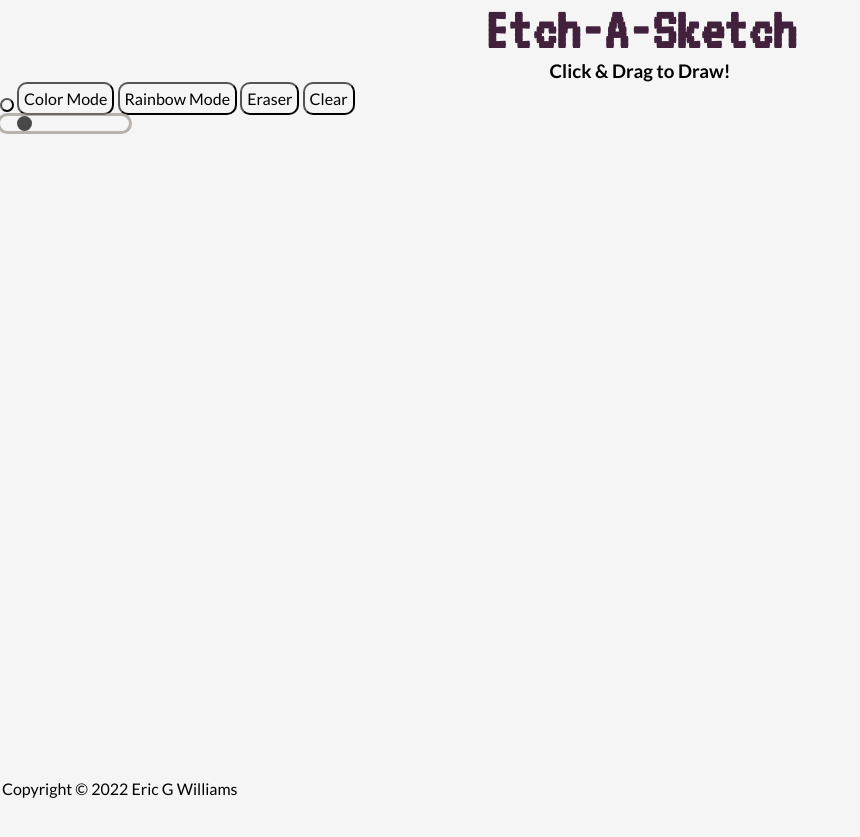
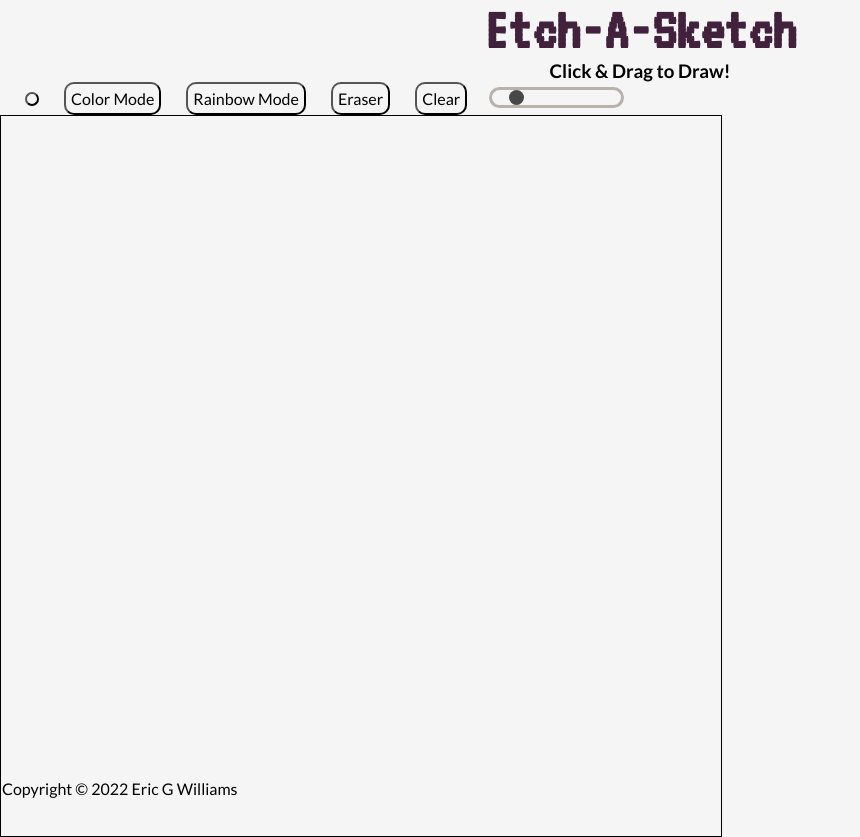
Before and after one commit to ericgwilliams94/top-etch-a-sketch, a plain HTML site: page index.html in a window 1280 px wide. Shown: the whole page, without its empty margins (0-860 px from the left). Before the commit the page ends 800 px from the top, so only its background shows below. Drawn offline with Linux system fonts and the light colour scheme.

Commit message:
fixing html, css

```diff
--- a/index.html
+++ b/index.html
@@ -23,11 +23,6 @@
 
         <div class="container">
 
-
-            <div class="grid right">
-
-            </div>
-
             <div class="selections left">
                 <div class="color">
 
@@ -37,19 +32,19 @@
                     <div></div>
                 </button>
                 <!-- color mode -->
-                <button class="selectionBtn" id="colorMode">
+                <button class="selectionBtn mode" id="colorMode">
                     <div>Color Mode</div>
                 </button>
                 <!-- rainbow mode -->
-                <button class="selectionBtn" id="rainbowMode">
+                <button class="selectionBtn mode" id="rainbowMode">
                     <div>Rainbow Mode</div>
                 </button>
                 <!-- eraser button -->
-                <button class="selectionBtn" id="eraserBtn">
+                <button class="selectionBtn mode" id="eraserBtn">
                     <div>Eraser</div>
                 </button>
                 <!-- clear button-->
-                <button class="selectionBtn" id="clearBtn">
+                <button class="selectionBtn mode" id="clearBtn">
                     <div>Clear</div>
                 </button>
                 <!-- grid size slider -->
@@ -58,6 +53,11 @@
                 </div>
 
             </div>
+
+            <div class="grid right">
+
+            </div>
+
 
             <div class="footer">
                 <footer>
--- a/styles.css
+++ b/styles.css
@@ -5,7 +5,7 @@
     --black: #000;
 }
 
-
+/* GENERAL STYLING */
 * {
     background-color: var(--grey);
     font-family: 'Lato', sans-serif;
@@ -13,12 +13,18 @@
     padding: 0;
 }
 
+/* TAG STYLING*/
 h1 {
     color: var(--darkpurple);
     font-family: 'VT323', monospace;
     font-size: 60px;
 }
 
+button {
+    cursor: pointer;
+}
+
+/* TITLE DIV SECTION */
 .title {
     display: flex;
     flex-direction: column;
@@ -27,8 +33,10 @@ h1 {
 }
 
 /* SELECTIONS DIV SECTION */
-button {
-    cursor: pointer;
+.left, .right {
+    align-items: center;
+    display: flex;
+    gap: 25px;
 }
 
 /* selection button styling */
@@ -36,6 +44,10 @@ button {
     border-radius: 10px;
     font-size: 16px;
     padding: 5px;
+}
+
+.selectionBtn:hover {
+    transform: scale(1.1);
 }
 
 
@@ -76,6 +88,13 @@ button {
     cursor: pointer; /* Cursor on hover */
   }
 
+/* GRID DIV SECTION */
+.grid {
+    border: solid 1px black;
+    height: 720px;
+    width: 720px;
+}
+
 /* FOOTER */
 .footer {
     bottom: 0;
```
